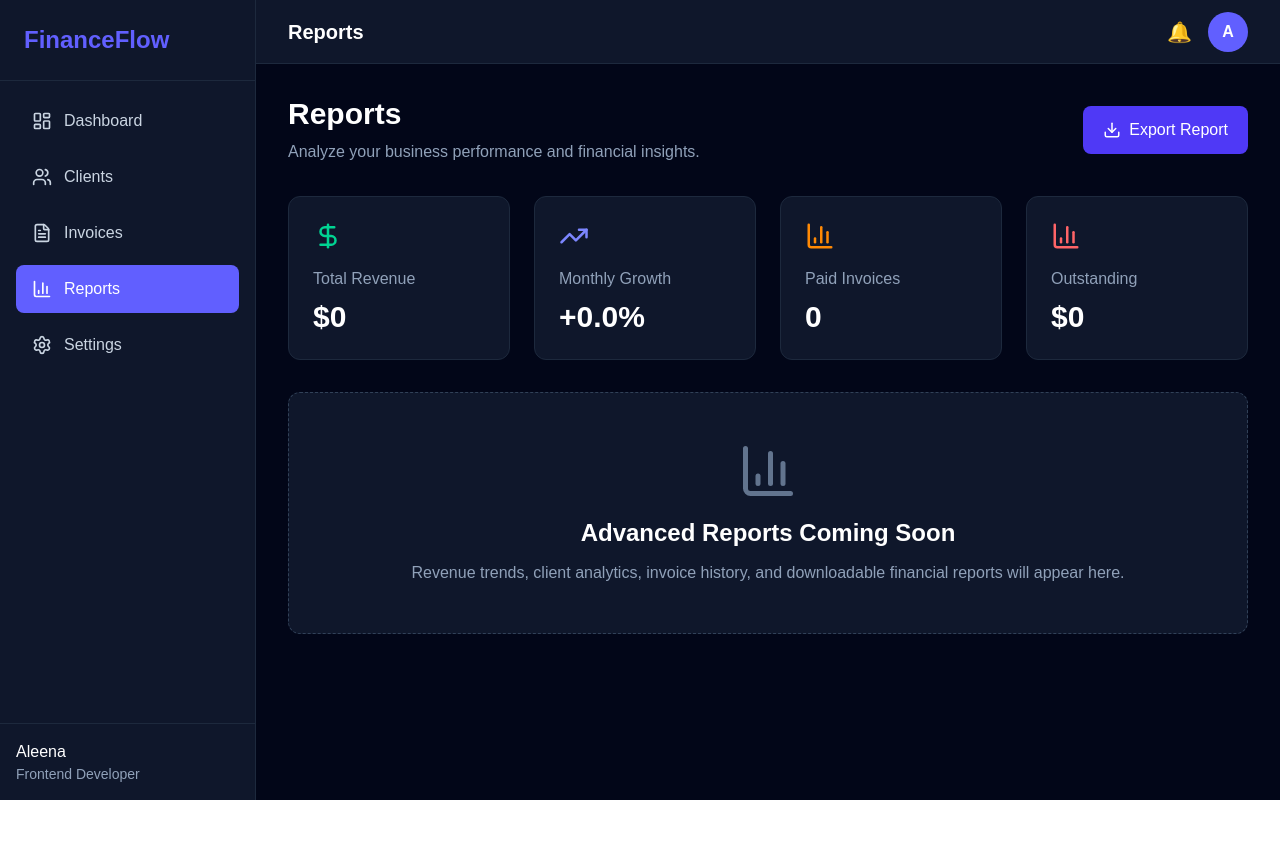
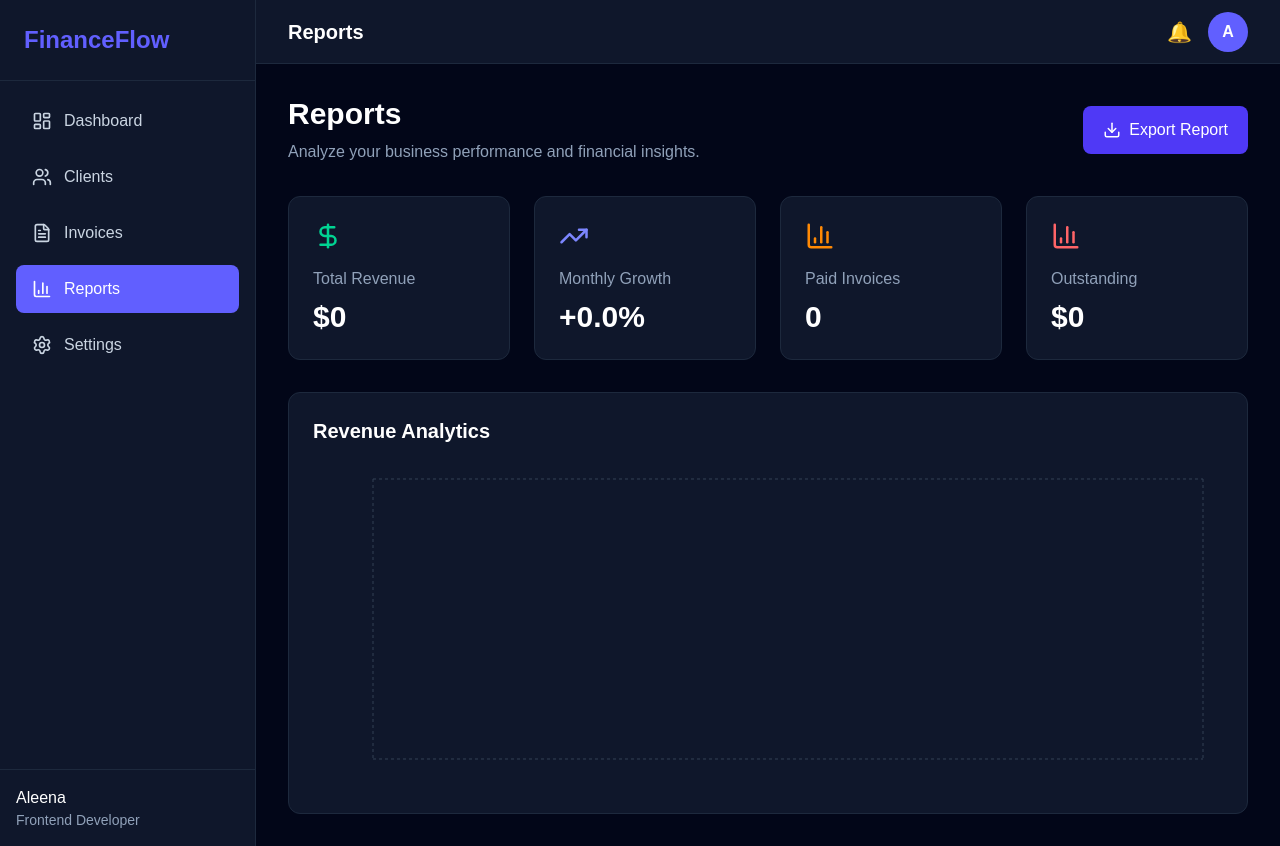
Before and after one commit to Aleena-Yameen/financeflow-saas, a Next.js app: page /reports in a window 1280 px wide. Before the commit the page ends 800 px from the top, so only its background shows below. Built offline with nearby package versions, Linux system fonts and the light colour scheme.

Commit message:
feat: add real revenue analytics to reports

```diff
--- a/app/(protected)/reports/page.tsx
+++ b/app/(protected)/reports/page.tsx
@@ -8,6 +8,7 @@ import {
 
 import { useEffect, useState } from "react";
 
+import RevenueChart from "@/components/dashboard/RevenueChart";
 export default function ReportsPage() {
   const [invoices, setInvoices] = useState<
   {
@@ -88,6 +89,44 @@ const previousMonthRevenue = invoices
         previousMonthRevenue) *
       100;
 
+      const monthlyRevenue = invoices.reduce(
+  (acc: Record<string, number>, invoice) => {
+    const date = new Date(invoice.date);
+
+    const month = date.toLocaleString("default", {
+      month: "short",
+    });
+
+    const amount = Number(invoice.amount.replace(/[$,]/g, ""));
+
+    acc[month] = (acc[month] || 0) + amount;
+
+    return acc;
+  },
+  {}
+);
+
+const monthOrder = [
+  "Jan",
+  "Feb",
+  "Mar",
+  "Apr",
+  "May",
+  "Jun",
+  "Jul",
+  "Aug",
+  "Sep",
+  "Oct",
+  "Nov",
+  "Dec",
+];
+
+const revenueChartData = monthOrder
+  .filter((month) => monthlyRevenue[month] !== undefined)
+  .map((month) => ({
+    month,
+    revenue: monthlyRevenue[month],
+  }));
   return (
     <div>
       <div className="mb-8 flex items-center justify-between">
@@ -162,21 +201,7 @@ const previousMonthRevenue = invoices
 
       </div>
 
-      <div className="mt-8 rounded-xl border border-dashed border-slate-700 bg-slate-900 p-12 text-center">
-        <BarChart3
-          size={60}
-          className="mx-auto mb-4 text-slate-500"
-        />
-
-        <h2 className="text-2xl font-semibold">
-          Advanced Reports Coming Soon
-        </h2>
-
-        <p className="mt-3 text-slate-400">
-          Revenue trends, client analytics, invoice history,
-          and downloadable financial reports will appear here.
-        </p>
-      </div>
+      <RevenueChart data={revenueChartData} />
     </div>
   );
 }
```
